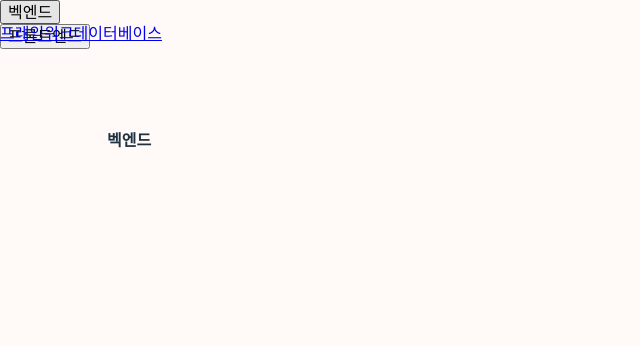
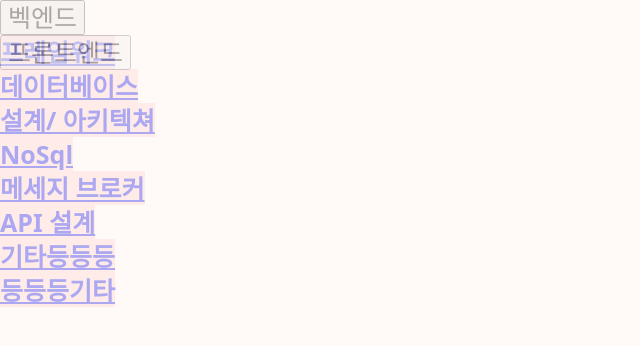
Before and after one commit to GDGSummerHackathon-group15/gdg-group15-frontend, a React (Create React App) app: page / in a window 1280 px wide. Both pictures are taken after a click on the button "벡엔드". Shown: the top 346 px of the page, without its empty margins (0-640 px from the left). Built offline with nearby package versions, Linux system fonts and the light colour scheme.

Commit message:
feat: css 를 drop down 에 적용은 했지만 수정 필요

```diff
--- a/src/components/SecondPage.tsx
+++ b/src/components/SecondPage.tsx
@@ -63,8 +63,9 @@ function SecondPage() {
     //                    {"프론트엔드": ["html", "css"]}]
 
     let menuItems: Ihash = {};
-    menuItems["벡엔드"] =  ["프레임워크", "데이터베이스"]
-    menuItems["프론트엔드"] = ["html", "css"]
+
+    menuItems["벡엔드"] =  ["프레임워크", "데이터베이스", "설계/ 아키텍쳐", "NoSql", "메세지 브로커", "API 설계", "기타등등등", "등등등기타"]
+    menuItems["프론트엔드"] = ["html", "css", "js", "네트워크", "보안", "웹 어셈블리", "등등등"]
 
     const SubDropDowns = []
 
@@ -76,7 +77,7 @@ function SecondPage() {
     return (
     <Wrapper>
         <div>
-            <BackEnd> 벡엔드 </BackEnd>
+
              {SubDropDowns}
         </div>
     </Wrapper>
--- a/src/components/SubDropDown.tsx
+++ b/src/components/SubDropDown.tsx
@@ -1,5 +1,7 @@
 import {DropdownButton, Dropdown} from 'react-bootstrap';
+import styled from '@emotion/styled';
 import React, {Component} from 'react';
+import CSS from 'csstype';
 
 function SelectItem(eventKey: any) {
 
@@ -10,25 +12,93 @@ type SubProps = {
     title: string
 };
 
+
+
+const TurnPaperToLeft = styled.button`
+position: absolute;
+width: 11px;
+height: 38px;
+left: 243px;
+top: 241px;
+border: 4px solid #28628B;
+transform: rotate(90deg);
+`;
+
+const TurnPaperToRight = styled.button`
+position: absolute;
+width: 56px;
+height: 56px;
+left: 1227px;
+top: 571px;
+transform: matrix(1, 0, 0, -1, 0, 0);
+
+`;
+
+
+const subButton: CSS.Properties = {
+    // position: 'absolute',
+    // width: "144px",
+    // height: "31px",
+    // left: "273px",
+    // top: "149px",
+    fontFamily: "Noto Sans",
+    fontStyle: "normal",
+    fontWeight: 600,
+    fontSize: "25px",
+    lineHeight: "34px",
+    color: "#203241",
+    opacity: 0.33
+    }
+
+const SubMenu: CSS.Properties = {
+
+/* Beige */
+background: "#FFFAF7",
+borderRadius: "5px"
+}
+
 type SubState = {
-
+    dropDowns: any[]
 };
 
+const SubMenuText: CSS.Properties = {
+background: "#FED1D1",
+mixBlendMode: "multiply"
+}
+
 class SubDropDown extends React.Component<SubProps, SubState>  {
-    render(){
+
+    constructor(props: any) {
+        super(props);
+
+
+    }
+
+    makeLeft() {
+
+    }
+
+    render() {
         const dropDowns = []
 
         for(const value of this.props.menuItems) {
-            dropDowns.push( <Dropdown.Item eventKey={value}>{value}</Dropdown.Item>)
+            dropDowns.push( <div style={SubMenu}>
+                         <Dropdown.Item eventKey={value} style={SubMenuText}>{value}</Dropdown.Item>
+                          </div>)
         }
         return (
             <div>
-                <DropdownButton id="dropdown-basic-button" title={this.props.title} onSelect = {SelectItem}>
-                   {dropDowns}
+
+                <DropdownButton id="dropdown-basic-button" title={this.props.title} onSelect = {SelectItem} style={subButton}>
+                    <div>
+                        {dropDowns}
+                    </div>
+
                 </DropdownButton>
             </div>
         );
     }
+
 }
 
 
```
